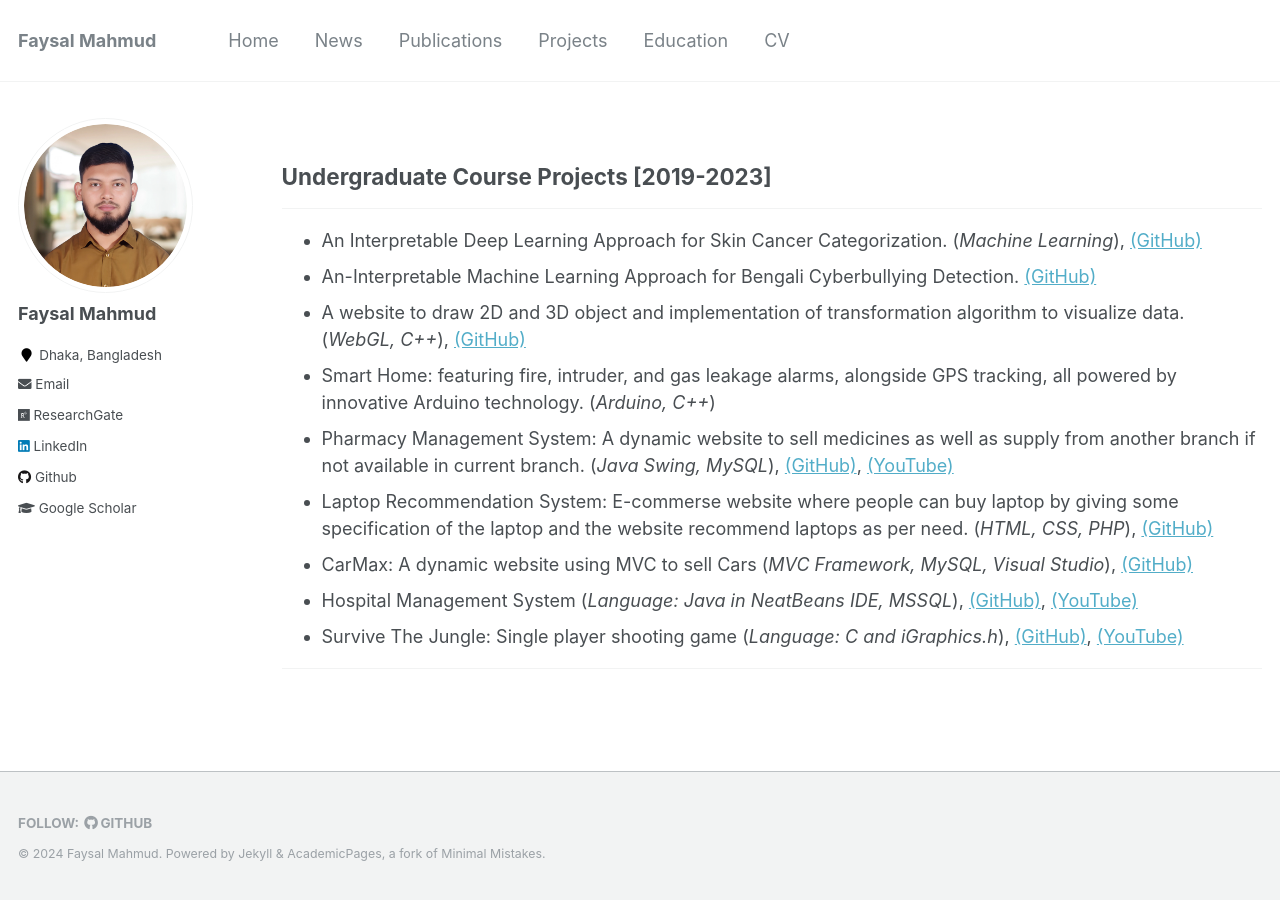
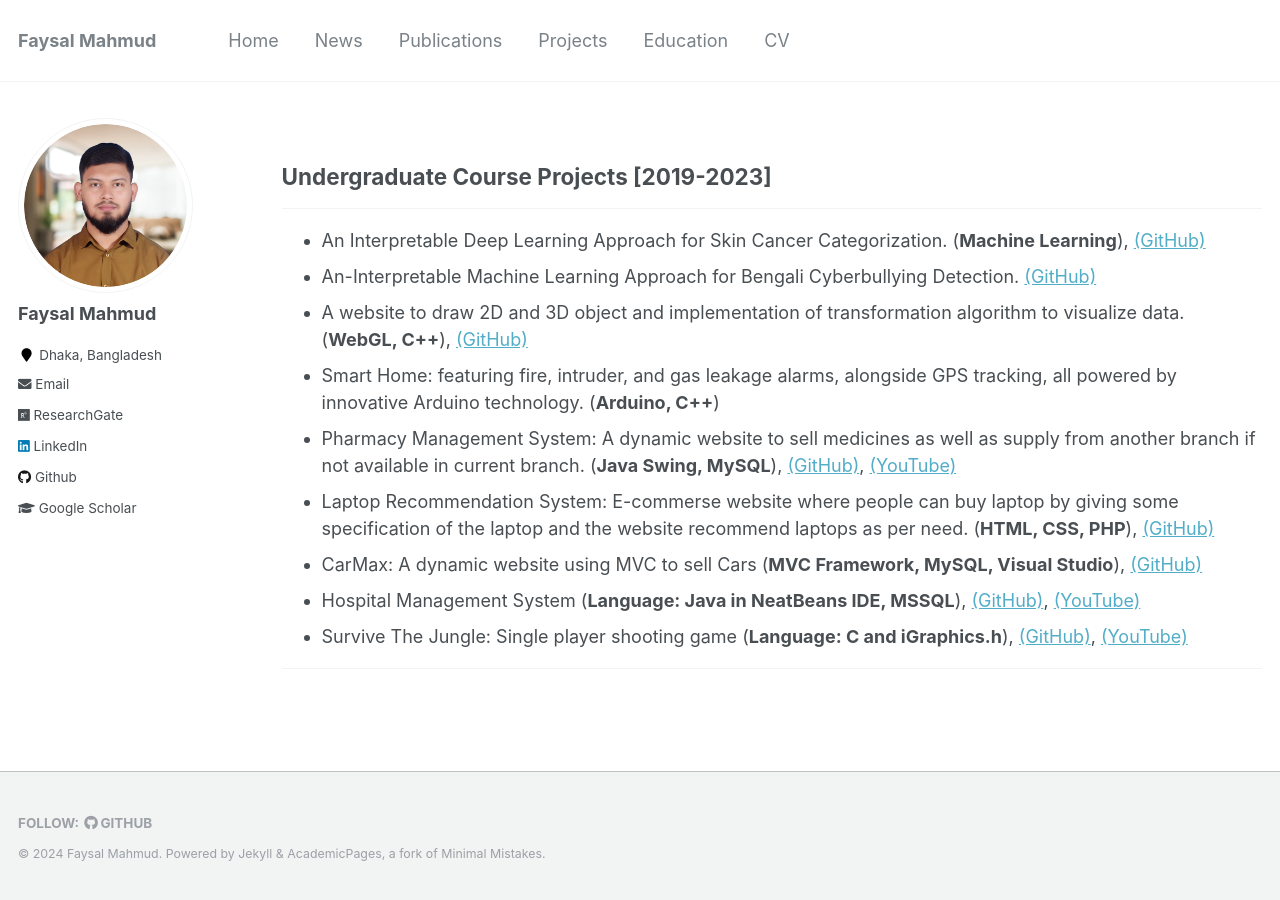
Before and after one commit to Faysal-MD/Faysal-MD.github.io, a Jekyll site: the page built from _pages/projects.md, in a window 1280 px wide. Built offline with Jekyll 4.4.1, drawn with Linux system fonts in a browser that asks for light colours.

```diff
--- a/_pages/projects.md
+++ b/_pages/projects.md
@@ -25,14 +25,14 @@ author_profile: true
 
 ## Undergraduate Course Projects [2019-2023]
 ----------------
-* An Interpretable Deep Learning Approach for Skin Cancer Categorization. (*Machine Learning*), [(GitHub)](https://github.com/Faysal-MD/An-Interpretable-Deep-Learning-Approach-for-Skin-Cancer-Categorization-IEEE2023)
+* An Interpretable Deep Learning Approach for Skin Cancer Categorization. (**Machine Learning**), [(GitHub)](https://github.com/Faysal-MD/An-Interpretable-Deep-Learning-Approach-for-Skin-Cancer-Categorization-IEEE2023)
 * An-Interpretable Machine Learning Approach for Bengali Cyberbullying Detection. [(GitHub)](https://github.com/Faysal-MD/An-Interpretable-Machine-Learning-Approach-for-Bengali-Cyberbullying-Detection)
-* A website to draw 2D and 3D object and implementation of transformation algorithm to visualize data. (*WebGL, C++*), [(GitHub)](https://github.com/Faysal-MD/Computer-Graphics-Project)
-* Smart Home: featuring fire, intruder, and gas leakage alarms, alongside GPS tracking, all powered by innovative Arduino technology. (*Arduino, C++*)
-* Pharmacy Management System: A dynamic website to sell medicines as well as supply from another branch if not available in current branch. (*Java Swing, MySQL*), [(GitHub)](https://github.com/Faysal-MD/Pharmacy-Management-System), [(YouTube)](https://www.youtube.com/watch?v=gLb2J715sDQ)
-* Laptop Recommendation System: E-commerse website where people can buy laptop by giving some specification of the laptop and the website recommend laptops as per need. (*HTML, CSS, PHP*), [(GitHub)](https://github.com/Faysal-MD/Laptop_Recommendation_System)
-* CarMax: A dynamic website using MVC to sell Cars (*MVC Framework, MySQL, Visual Studio*), [(GitHub)](https://github.com/Faysal-MD/car-selling-website-asp.net-mvc)
-* Hospital Management System (*Language: Java in NeatBeans IDE, MSSQL*), [(GitHub)](https://github.com/Faysal-MD/Hospital-Management-System), [(YouTube)](https://www.youtube.com/watch?v=A-H47jyVRrw)
-* Survive The Jungle: Single player shooting game (*Language: C and iGraphics.h*), [(GitHub)](https://github.com/Faysal-MD/Survive-The-Jungle), [(YouTube)](https://www.youtube.com/watch?v=WsX_MIFpMgE)
+* A website to draw 2D and 3D object and implementation of transformation algorithm to visualize data. (**WebGL, C++**), [(GitHub)](https://github.com/Faysal-MD/Computer-Graphics-Project)
+* Smart Home: featuring fire, intruder, and gas leakage alarms, alongside GPS tracking, all powered by innovative Arduino technology. (**Arduino, C++**)
+* Pharmacy Management System: A dynamic website to sell medicines as well as supply from another branch if not available in current branch. (**Java Swing, MySQL**), [(GitHub)](https://github.com/Faysal-MD/Pharmacy-Management-System), [(YouTube)](https://www.youtube.com/watch?v=gLb2J715sDQ)
+* Laptop Recommendation System: E-commerse website where people can buy laptop by giving some specification of the laptop and the website recommend laptops as per need. (**HTML, CSS, PHP**), [(GitHub)](https://github.com/Faysal-MD/Laptop_Recommendation_System)
+* CarMax: A dynamic website using MVC to sell Cars (**MVC Framework, MySQL, Visual Studio**), [(GitHub)](https://github.com/Faysal-MD/car-selling-website-asp.net-mvc)
+* Hospital Management System (**Language: Java in NeatBeans IDE, MSSQL**), [(GitHub)](https://github.com/Faysal-MD/Hospital-Management-System), [(YouTube)](https://www.youtube.com/watch?v=A-H47jyVRrw)
+* Survive The Jungle: Single player shooting game (**Language: C and iGraphics.h**), [(GitHub)](https://github.com/Faysal-MD/Survive-The-Jungle), [(YouTube)](https://www.youtube.com/watch?v=WsX_MIFpMgE)
 
 __________________________________________________
```
